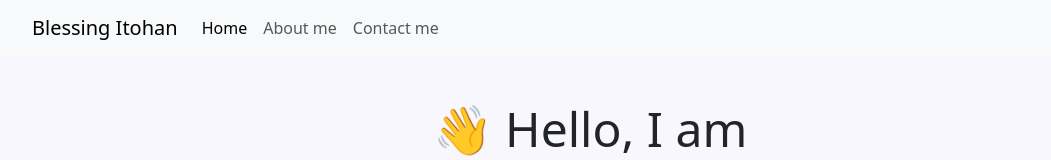
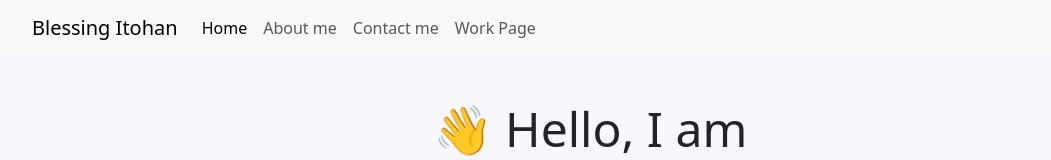
Before and after one commit to Tohan-B/Profile-page, a plain HTML site: page index.html in a window 1280 px wide. Shown: the top 160 px of the page, without its empty margins (50-1101 px from the left). Drawn offline with nearby package versions, Linux system fonts and the light colour scheme.

Commit message:
Added work page to navigation

```diff
--- a/index.html
+++ b/index.html
@@ -69,6 +69,14 @@
                 href="/about.html#contact"
                 title="Contact Blessing Itohan"
                 >Contact me</a
+              >
+            </li>
+            <li class="nav-item">
+              <a
+                class="nav-link"
+                href="/work.html"
+                title="About Blessing Itohan"
+                >Work Page</a
               >
             </li>
           </ul>
```
